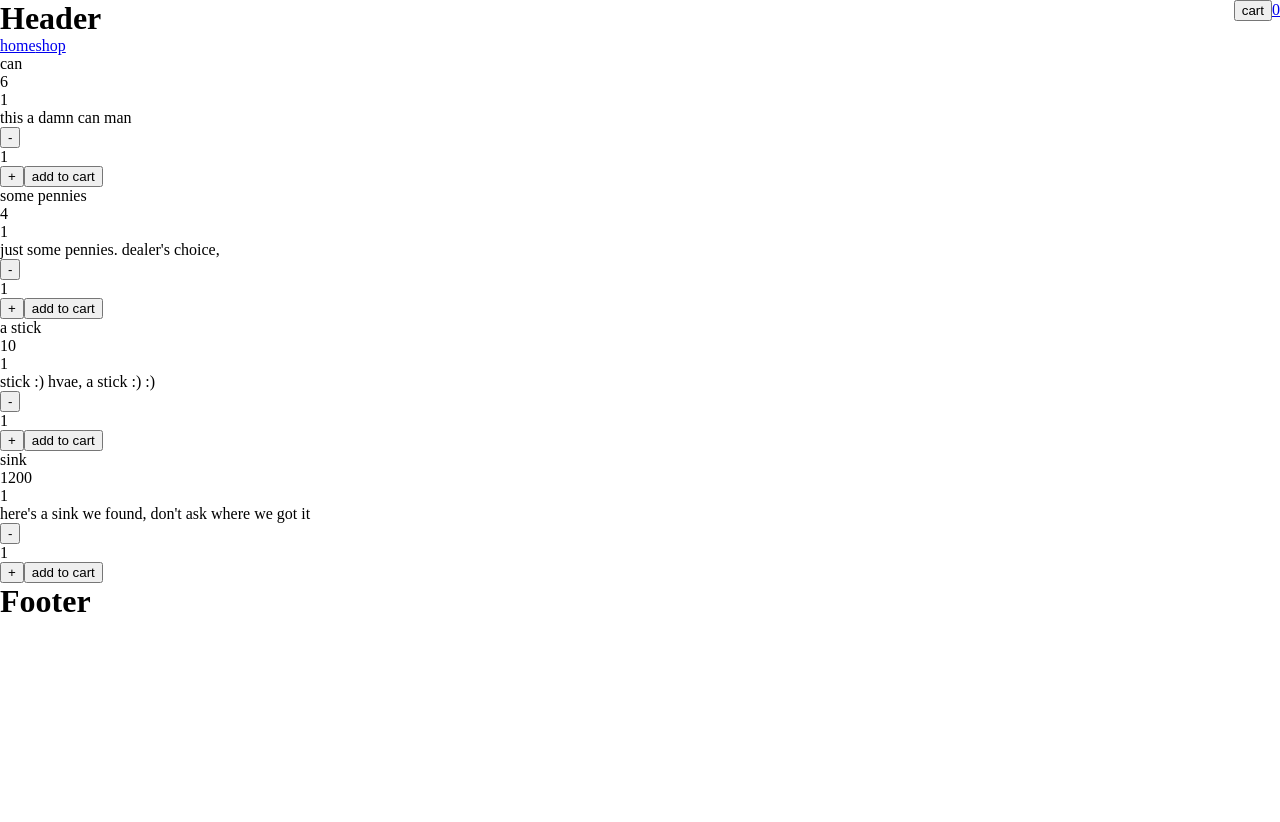
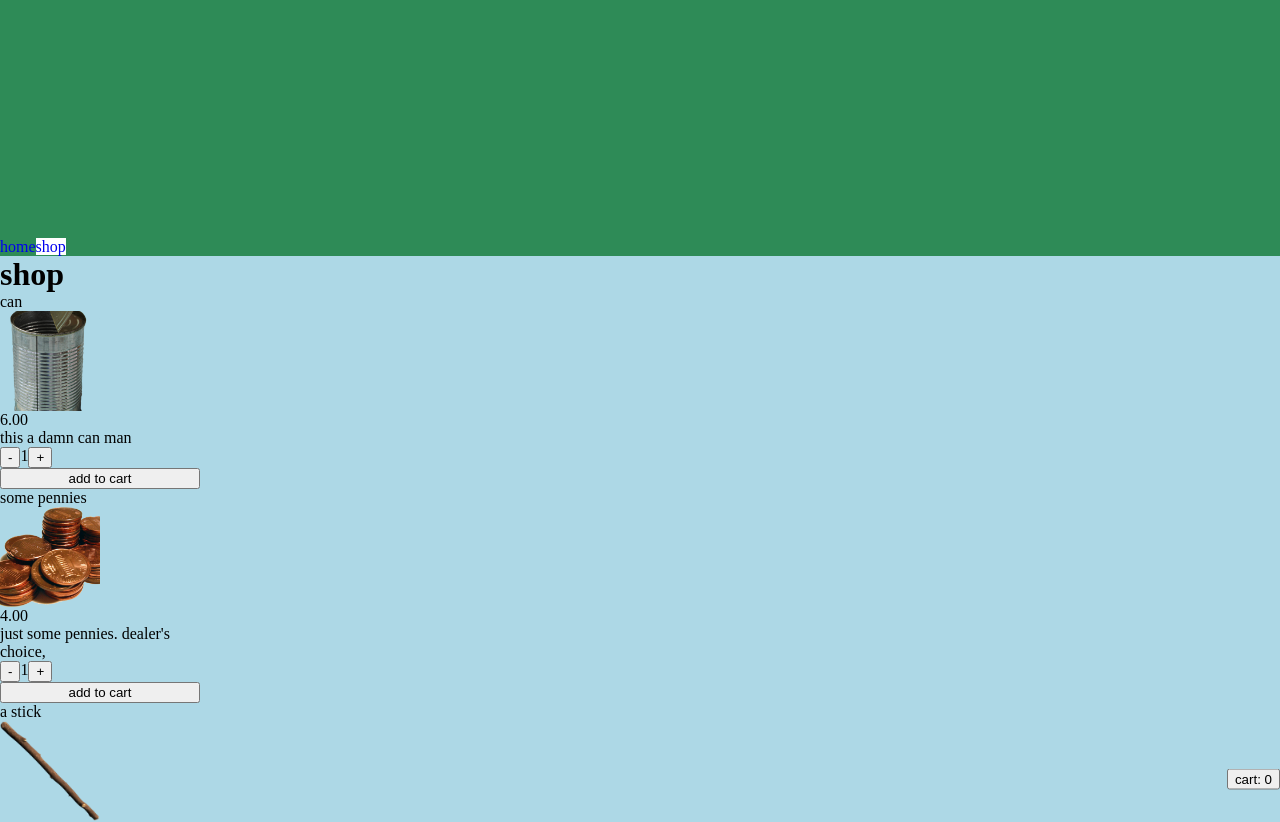
Before and after one commit to harrisonBarnett/shoppur, a React (Create React App) app: page /shop in a window 1280 px wide. Shown: the top 822 px of the page. Before the commit the page ends 800 px from the top, so only its background shows below. Built offline with nearby package versions, Linux system fonts and the light colour scheme.

Commit message:
Style sketches

```diff
--- a/src/App.js
+++ b/src/App.js
@@ -63,14 +63,10 @@ const App = ()=> {
   return (
     <>
       <Header />
+      <NavLink to='/cart' id='cart-btn'>
+            <button>cart: {cartSize}</button>
+        </NavLink>
       <div id='page-content'>
-        <NavLink
-        to='/cart'
-        id='cart-btn'
-        className={useLocation.pathname === '/cart' ? 'display-none' : 'display-block'}>
-          <button>cart</button>
-          {cartSize}
-        </NavLink>
         <Route exact path='/' component={Home} />
         <Route path='/shop'
                component={ ()=> <Shop
--- a/src/components/Cart.js
+++ b/src/components/Cart.js
@@ -51,6 +51,7 @@ const Cart = props => {
                 <p>{props.image}</p>
                 <p>{props.price}</p>
                 <p>{props.quantity}</p>
+                <p>total: {props.price * qty}</p>
                 <p>{props.description}</p>
                 <button onClick={()=>{decreaseQty(props.name)}}>-</button>
                 <div>{qty}</div>
--- a/src/components/Header.js
+++ b/src/components/Header.js
@@ -1,12 +1,11 @@
 import {useLocation} from 'react-router-dom'
 import Navigation from './Navigation'
 const Header = () => {
-    const path = useLocation.pathname
+    const path = useLocation().pathname
     return(
         <div
         id='header'
         className={path === '/' ? 'header-home' : 'header-else'}>
-            <h1>Header</h1>
             <Navigation />
         </div>
     )
--- a/src/components/Shop.js
+++ b/src/components/Shop.js
@@ -17,13 +17,15 @@ const Shop = props => {
         return(
             <div className='shop-item'>
                 <p>{props.name}</p>
-                <p>{props.image}</p>
-                <p>{props.price}</p>
-                <p>{props.quantity}</p>
+                <div className='shop-item-img'
+                     style={{backgroundImage: `url(${props.image})` }}></div>
+                <p>{props.price}.00</p>
                 <p>{props.description}</p>
-                <button onClick={decreaseQty}>-</button>
-                <div>{qty}</div>
-                <button onClick={increaseQty}>+</button>
+                <div className='shop-item-btn-group'>
+                    <button onClick={decreaseQty}>-</button>
+                    <div>{qty}</div>
+                    <button onClick={increaseQty}>+</button>
+                </div>
                 <button onClick={()=> {props.addToCart(
                                                       props.name,
                                                       props.image,
@@ -47,6 +49,7 @@ const Shop = props => {
     })
     return(
         <div id='shop'>
+            <h1>shop</h1>
             {mappedItems}
         </div>
     )
--- a/src/static/App.css
+++ b/src/static/App.css
@@ -1,18 +1,66 @@
 html, body {
   margin: 0;
   padding: 0;
+  font-size: 16px;
+
+  background: lightblue;
 }
 * h1,
 * h2,
 * h3,
 * p,
-* ul {
+* ul,
+* a {
   margin: 0;
   padding: 0;
+  text-decoration: none;
+  list-style: none;
 }
+#page-content {
+  width: 100%;
+  max-width: 1400px;
+  min-height: 600px;
+  margin: 0 auto;
+}
+#header {
+  position: relative;
+  width: 100%;
+  height: 20vmax;
 
+}
+.header-home {
+  background: coral;
+}
+.header-else {
+  background: seagreen;
+}
+#navbar {
+  position: absolute;
+  left: 0;
+  bottom: 0;
+}
+a.active {
+  background: white;
+}
 #cart-btn {
-  position: absolute;
-  top: 0;
+  position: fixed;
   right: 0;
+  bottom: 0;
+  transform: translateY(-50%);
 }
+/* SHOP STUFF */
+.shop-item {
+  width: 200px;
+  display: flex;
+  flex-direction: column;
+}
+.shop-item-img {
+  height: 100px;
+  width: 100px;
+  background-size: cover;
+  background-position: center;
+  background-repeat: no-repeat;
+}
+.shop-item-btn-group {
+  display: flex;
+}
--- a/src/static/productInfo.js
+++ b/src/static/productInfo.js
@@ -1,10 +1,12 @@
-// TODO: make an array of product objects
-// export a mapped array of <Product /> objects
+import Can from './images/products/can.png'
+import Pennies from './images/products/pennies.png'
+import Stick from './images/products/stick.png'
+import Sink from './images/products/sink.png'
 const productInfo = [
     {
         id: 1,
         name: 'can',
-        image: '',
+        image: Can,
         price: 6.00,
         quantity: 1,
         description: 'this a damn can man'
@@ -12,7 +14,7 @@ const productInfo = [
     {
         id: 2,
         name: 'some pennies',
-        image: '',
+        image: Pennies,
         price: 4.00,
         quantity: 1,
         description: "just some pennies. dealer's choice,"
@@ -20,7 +22,7 @@ const productInfo = [
     {
         id: 3,
         name: 'a stick',
-        image: '',
+        image: Stick,
         price: 10.00,
         quantity: 1,
         description: "stick :) hvae, a stick :) :)"
@@ -28,7 +30,7 @@ const productInfo = [
     {
         id: 4,
         name: 'sink',
-        image: '',
+        image: Sink,
         price: 1200.00,
         quantity: 1,
         description: "here's a sink we found, don't ask where we got it"
```
